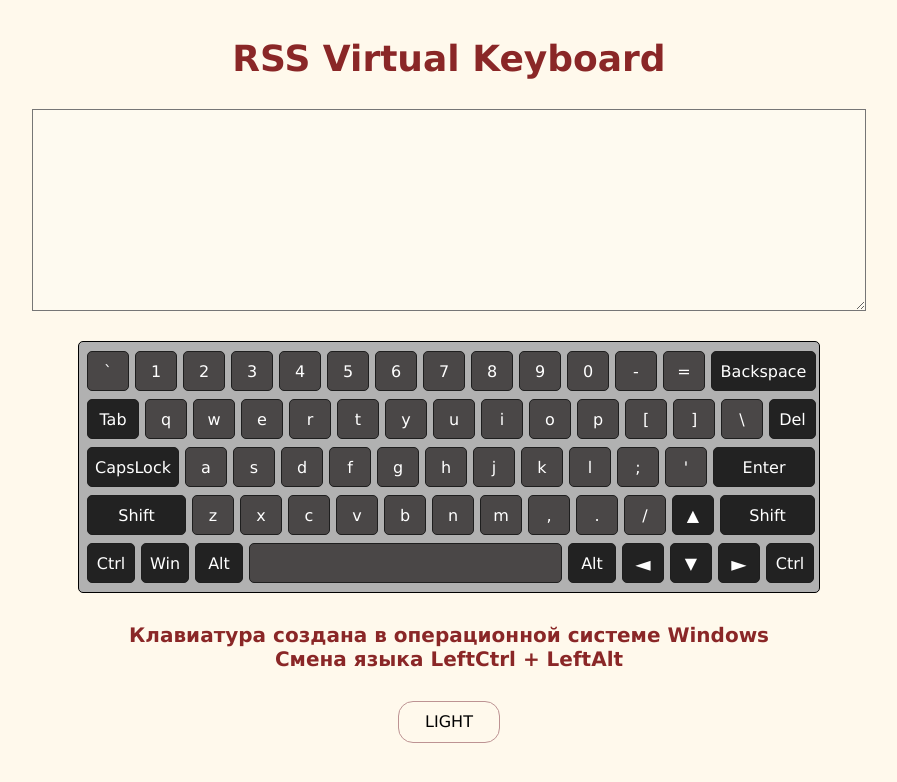
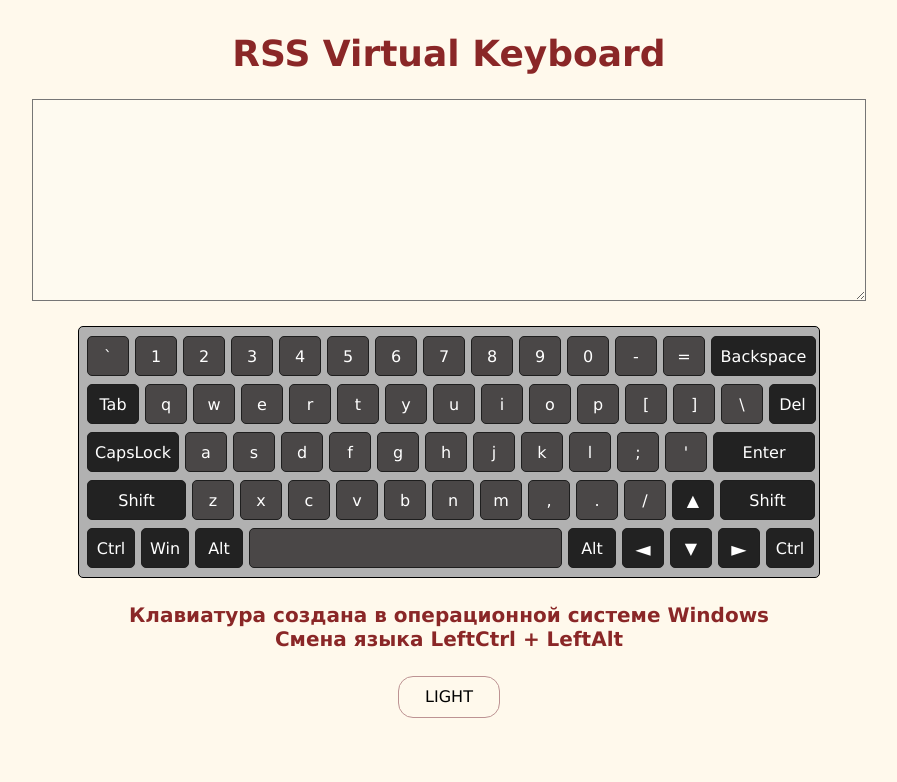
Before and after one commit to Lyasikzzz/virtual-keyboard, a website: page index.html in a window 1280 px wide. Shown: the whole page, without its empty margins (191-1088 px from the left). Drawn offline with Linux system fonts and the light colour scheme.

Commit message:
fix: reduce margins between elements

```diff
--- a/style.css
+++ b/style.css
@@ -18,14 +18,14 @@ body {
     text-align: center;
     font-size: 36px;
     color: #8a2727;
-    margin: 30px 0;
+    margin: 25px 0;
 }
 
 .input-text {
     height: 180px;
     width: 812px;
     font-size: 16px;
-    margin: 0 auto 30px auto;
+    margin: 0 auto 25px auto;
     padding: 10px;
     background-color: #fefaf0;
     transition: .3s;
@@ -67,7 +67,7 @@ body {
     text-align: center;
     font-size: 20px;
     color: #8a2727;
-    margin: 30px 0;
+    margin: 25px 0;
 }
 
 .button-light {
```
